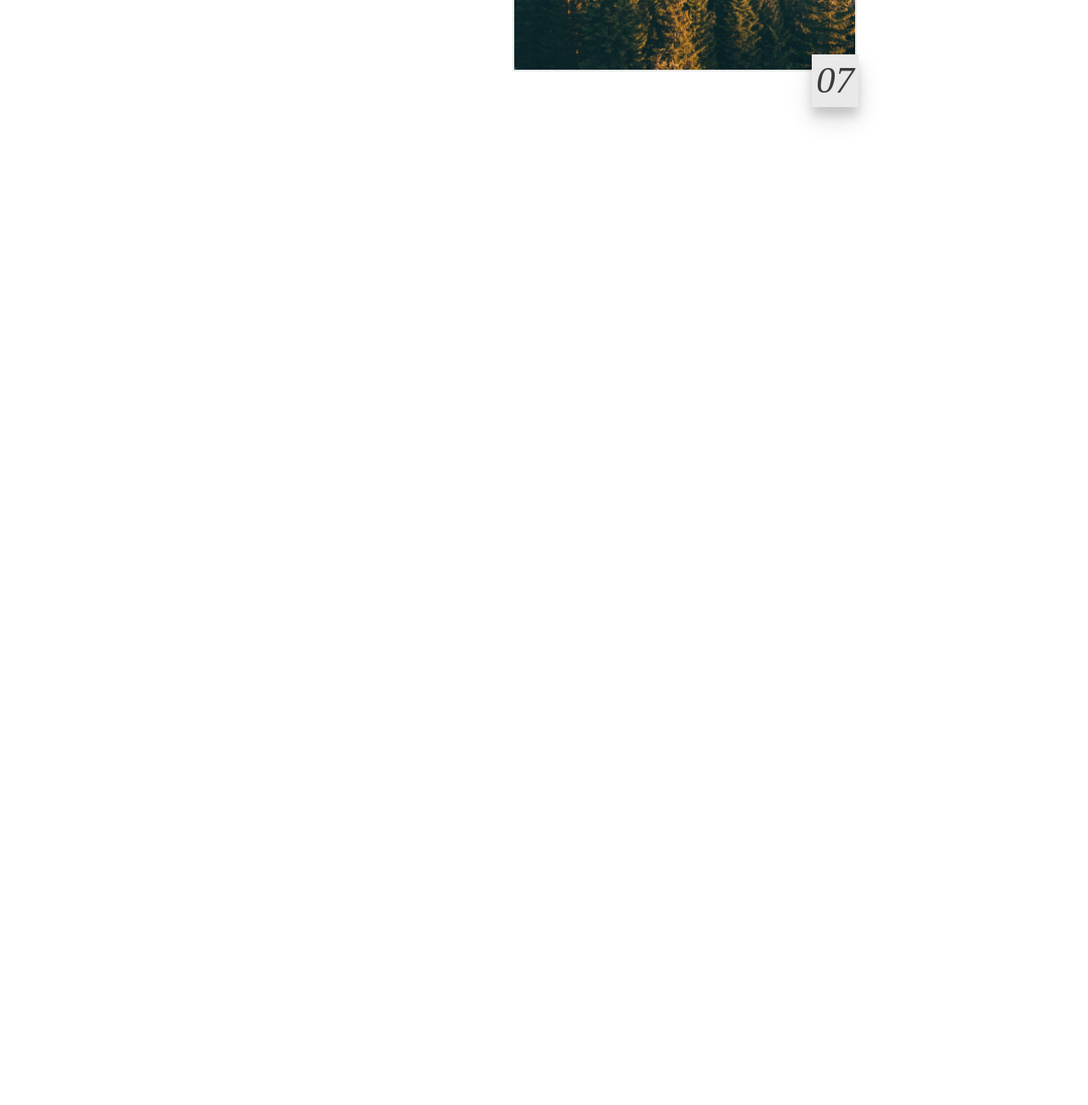
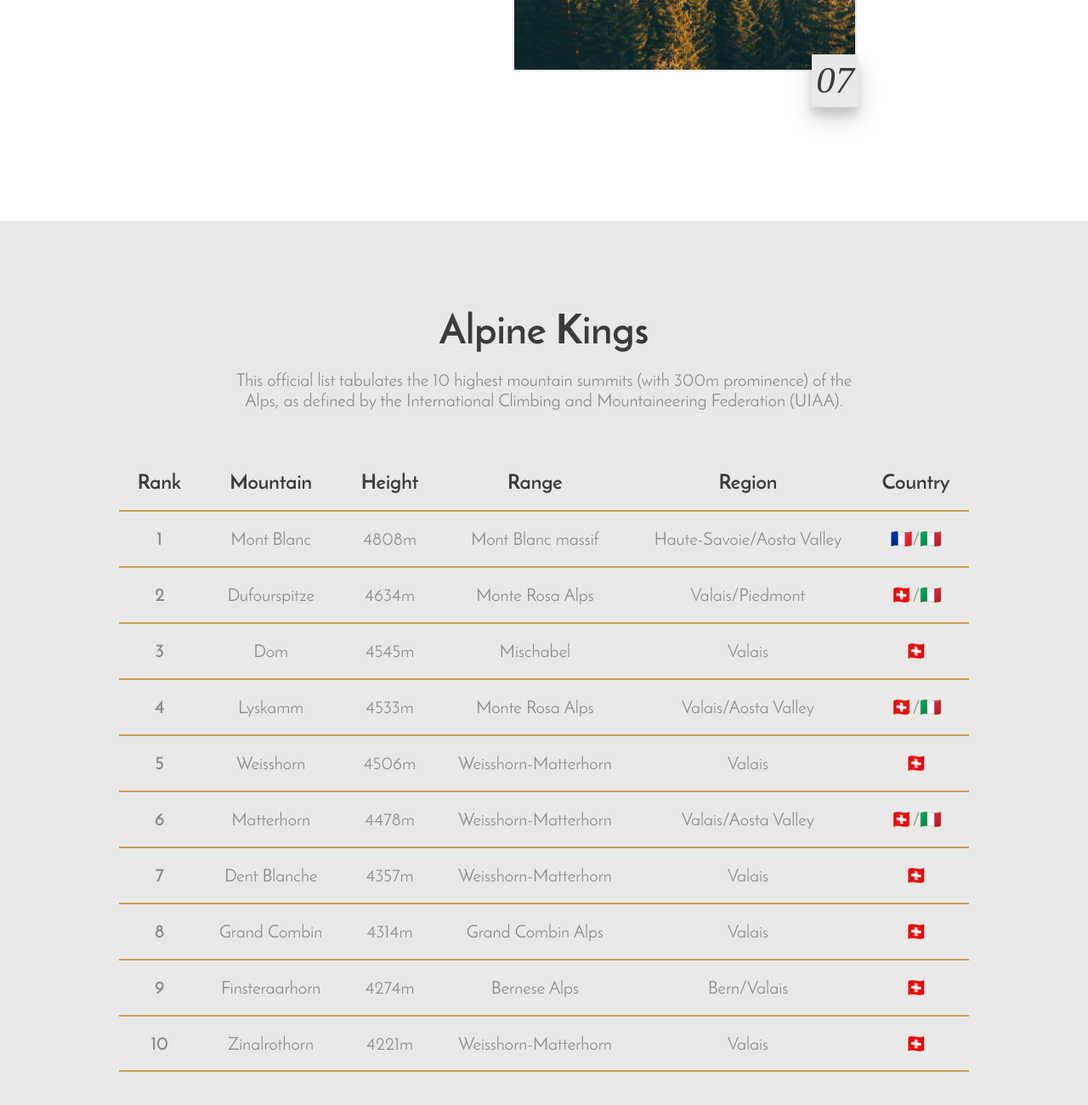
Before and after one commit to filipfarag/filipfarag.github.io, a plain HTML site: page projects/alps/index.html in a window 1280 px wide. Shown: the part 7737-9037 px from the top of the page at 85% size. Before the commit the page ends 7997 px from the top, so only its background shows below. Drawn offline with Linux system fonts and the light colour scheme; a web font is replaced by a local one.

Commit message:
Alps: Add Alpine Kings section

```diff
--- a/projects/alps/css/style.css
+++ b/projects/alps/css/style.css
@@ -543,6 +543,53 @@ img[src*="dolomites-6"] {
 
 
 
+
+/*––––––––––––––––––––MAIN - ALPINE KINGS ––––––––––––––––––––*/
+
+.alpine-kings {
+    background-color: var(--grey-light);
+    color: var(--grey);
+    font-size: 1.3rem;
+    padding: 100px 0;
+}
+
+.alpine-kings div {
+    width: 730px;
+    max-width: 90%;
+    text-align: center;
+    margin: 0 auto 50px;
+}
+
+.alpine-kings h3 {
+    display: inline-block;
+    border: none;
+}
+
+.alpine-kings table {
+    width: 1000px;
+    text-align: center;
+    margin: 0 auto;
+    border-spacing: 0px;
+    border-collapse: collapse;
+
+}
+
+.alpine-kings thead {
+    color: var(--grey-dark);
+    font-family: "Josefin Bold", sans-serif;
+    font-size: 1.5rem;
+}
+
+.alpine-kings tr {
+    border-bottom: 2px solid var(--orange-light);
+}
+
+.alpine-kings th,
+.alpine-kings td {
+    padding: 20px
+}
+
+
 /*––––––––––––––––––––FOOTER––––––––––––––––––––*/
 
 
--- a/projects/alps/index.html
+++ b/projects/alps/index.html
@@ -244,7 +244,117 @@
 						<p>The holiday region of Alpe di Siusi in Italy is famous, not only because it has the largest alpine pasture in Europe, but also for its flora and fauna. Since 2009, the 57 km² alpine pasture, which stretches from 1,680 m to 2,350 m above sea level, east of Bolzano, has been declared a UNESCO World Heritage Site.</p>
 					</div>
 				</div>
+			</section>
 
+			<section class="alpine-kings">
+				<div>
+					<h3>Alpine Kings</h3>
+					<p>This official list tabulates the 10 highest mountain summits (with 300m prominence) of the Alps, as defined by the International Climbing and Mountaineering Federation (UIAA).</p>
+				</div>
+				<table>
+					<thead>
+						<tr>
+							<th scope="col">Rank</th>
+							<th scope="col">Mountain</th>
+							<th scope="col">Height</th>
+							<th scope="col">Range</th>
+							<th scope="col">Region</th>
+							<th scope="col">Country</th>
+						</tr>
+					</thead>
+
+					<tbody>
+						<tr>
+							<th scope="row">1</th>
+							<td>Mont Blanc</td>
+							<td>4808m</td>
+							<td>Mont Blanc massif</td>
+							<td>Haute-Savoie/Aosta Valley</td>
+							<td>🇫🇷/🇮🇹</td>
+						</tr>
+
+						<tr>
+							<th scope="row">2</th>
+							<td>Dufourspitze</td>
+							<td>4634m</td>
+							<td>Monte Rosa Alps</td>
+							<td>Valais/Piedmont</td>
+							<td>🇨🇭/🇮🇹</td>
+						</tr>
+
+						<tr>
+							<th scope="row">3</th>
+							<td>Dom</td>
+							<td>4545m</td>
+							<td>Mischabel</td>
+							<td>Valais</td>
+							<td>🇨🇭</td>
+						</tr>
+
+						<tr>
+							<th scope="row">4</th>
+							<td>Lyskamm</td>
+							<td>4533m</td>
+							<td>Monte Rosa Alps</td>
+							<td>Valais/Aosta Valley</td>
+							<td>🇨🇭/🇮🇹</td>
+						</tr>
+
+						<tr>
+							<th scope="row">5</th>
+							<td>Weisshorn</td>
+							<td>4506m</td>
+							<td>Weisshorn-Matterhorn</td>
+							<td>Valais</td>
+							<td>🇨🇭</td>
+						</tr>
+
+						<tr>
+							<th scope="row">6</th>
+							<td>Matterhorn</td>
+							<td>4478m</td>
+							<td>Weisshorn-Matterhorn</td>
+							<td>Valais/Aosta Valley</td>
+							<td>🇨🇭/🇮🇹</td>
+						</tr>
+
+						<tr>
+							<th scope="row">7</th>
+							<td>Dent Blanche</td>
+							<td>4357m</td>
+							<td>Weisshorn-Matterhorn</td>
+							<td>Valais</td>
+							<td>🇨🇭</td>
+						</tr>
+
+						<tr>
+							<th scope="row">8</th>
+							<td>Grand Combin</td>
+							<td>4314m</td>
+							<td>Grand Combin Alps</td>
+							<td>Valais</td>
+							<td>🇨🇭</td>
+						</tr>
+
+						<tr>
+							<th scope="row">9</th>
+							<td>Finsteraarhorn</td>
+							<td>4274m</td>
+							<td>Bernese Alps</td>
+							<td>Bern/Valais</td>
+							<td>🇨🇭</td>
+						</tr>
+
+						<tr>
+							<th scope="row">10</th>
+							<td>Zinalrothorn</td>
+							<td>4221m</td>
+							<td>Weisshorn-Matterhorn</td>
+							<td>Valais</td>
+							<td>🇨🇭</td>
+						</tr>
+					</tbody>
+				</table>
 			</section>
 		</main>
 
```
